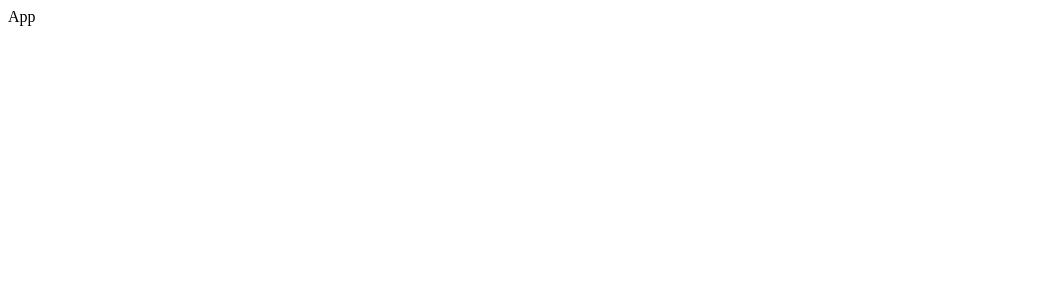
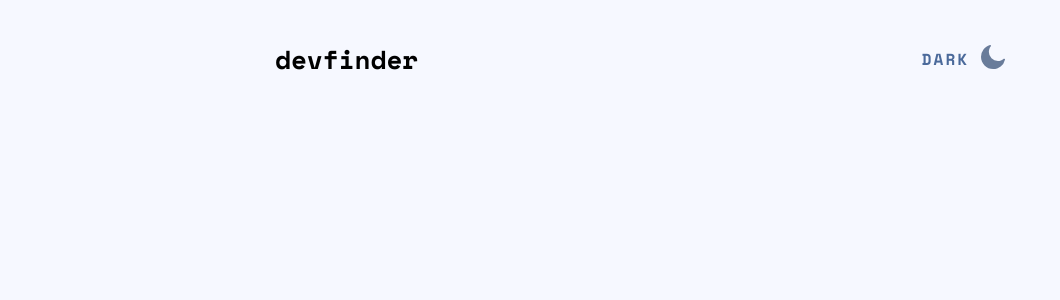
Before and after one commit to sercansimsek/GitHub-user-search-app, a React (Vite) app: page / in a window 1280 px wide. Shown: the top 300 px of the page, without its empty margins (0-1060 px from the left). Built offline with nearby package versions, Linux system fonts and the light colour scheme.

Commit message:
Header.tsx styles added

```diff
--- a/index.html
+++ b/index.html
@@ -3,6 +3,12 @@
   <head>
     <meta charset="UTF-8" />
     <link rel="icon" type="image/svg+xml" href="/favicon.svg" />
+    <link rel="preconnect" href="https://fonts.googleapis.com" />
+    <link rel="preconnect" href="https://fonts.gstatic.com" crossorigin />
+    <link
+      href="https://fonts.googleapis.com/css2?family=Space+Mono:ital,wght@0,400;0,700;1,400;1,700&display=swap"
+      rel="stylesheet"
+    />
     <meta name="viewport" content="width=device-width, initial-scale=1.0" />
     <title>github-user-search-app</title>
   </head>
--- a/src/App.tsx
+++ b/src/App.tsx
@@ -1,3 +1,9 @@
+import { Header } from "./components/Header/Header";
+
 export const App = () => {
-  return <div>App</div>;
+  return (
+    <div className="App">
+      <Header />
+    </div>
+  );
 };
--- /dev/null
+++ b/src/_variables.scss
@@ -0,0 +1,6 @@
+$neutral0: #fff;
+$neutral100: #f6f8ff;
+$neutral500: #4b6a9b;
+$neutral700: #2b3442;
+$neutral900: #141d2f;
+$blue500: #0079ff;
--- /dev/null
+++ b/src/components/Header/Header.scss
@@ -0,0 +1,36 @@
+@use "../../variables" as *;
+
+.Header {
+  display: flex;
+  justify-content: space-between;
+  align-items: center;
+
+  .Header-logo {
+    font-weight: bold;
+    font-size: 1.625rem;
+  }
+
+  .Header-mode {
+    display: flex;
+    align-items: center;
+    gap: 0.75rem;
+
+    .Header-mode_text {
+      color: $neutral500;
+      font-size: 1rem;
+      font-weight: bold;
+      letter-spacing: 2px;
+    }
+
+    .Header-mode_btn {
+      border: none;
+      background: none;
+      cursor: pointer;
+
+      .Header-mode_btn-icon {
+        width: 1.5rem;
+        height: 1.5rem;
+      }
+    }
+  }
+}
--- /dev/null
+++ b/src/components/Header/Header.tsx
@@ -0,0 +1,16 @@
+import moon from "../../assets/images/icon-moon.svg";
+import "./Header.scss";
+
+export const Header = () => {
+  return (
+    <div className="Header">
+      <div className="Header-logo">devfinder</div>
+      <div className="Header-mode">
+        <p className="Header-mode_text">DARK</p>
+        <button className="Header-mode_btn">
+          <img src={moon} alt="moon icon" className="Header-mode_btn-icon" />
+        </button>
+      </div>
+    </div>
+  );
+};
--- a/src/index.scss
+++ b/src/index.scss
@@ -0,0 +1,24 @@
+@use "./variables" as *;
+
+* {
+  margin: 0;
+  padding: 0;
+  box-sizing: border-box;
+
+  font-family: "Space Mono", monospace, sans-serif;
+  background-color: $neutral100;
+}
+
+#root {
+  display: grid;
+  place-items: center;
+}
+
+.App {
+  width: min(100%, 45.625rem);
+  margin: 2rem 1rem;
+
+  @media (min-width: 376px) {
+    margin: 2.5rem 2rem;
+  }
+}
```
